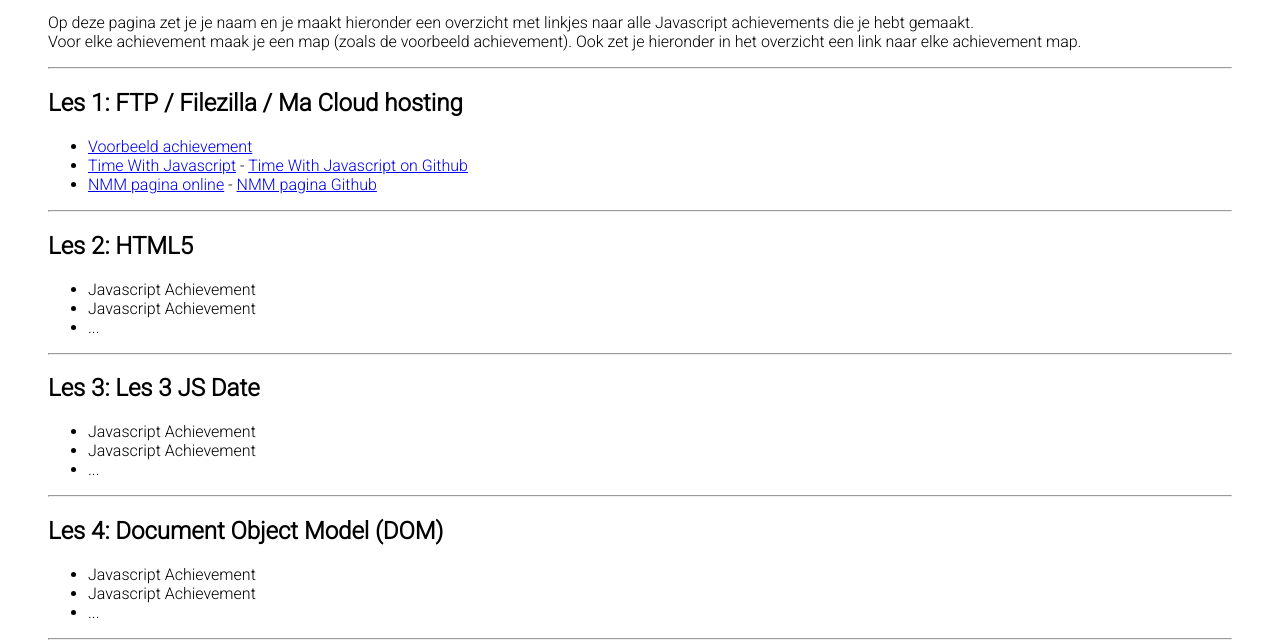
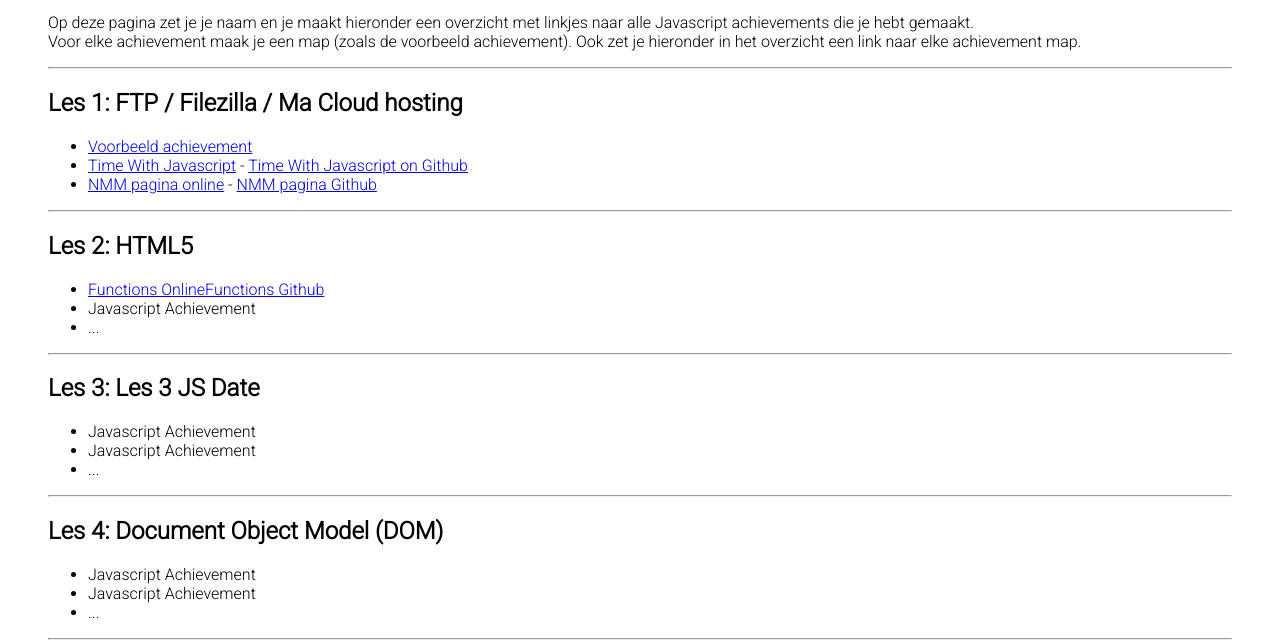
Before and after one commit to pkuipers1/JavaScriptAchievements, a plain HTML site: page Achievement-Updates/index.html in a window 1280 px wide. Shown: the part 160-802 px from the top of the page. Drawn offline with Linux system fonts and the light colour scheme.

Commit message:
Achievements Updated

```diff
--- a/Achievement-Updates/index.html
+++ b/Achievement-Updates/index.html
@@ -48,7 +48,7 @@
         <hr>
         <h2>Les 2: HTML5</h3>
         <ul>
-            <li>Javascript Achievement</li>
+            <li><a href="http://28625.hosts2.ma-cloud.nl/f1m2JavaScript/Les-02/">Functions Online</a><a href="https://github.com/pkuipers1/JavaScriptAchievements/tree/main/Les-02">Functions Github</a></li>
             <li>Javascript Achievement</li>
             <li>...</li>
         </ul>
```
